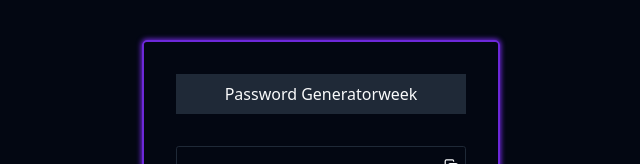
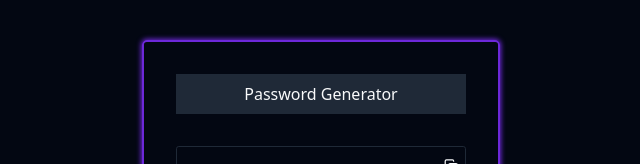
Before and after one commit to kaushiksahu18/PasswordGenerator, a React (Vite) app: page / in a window 1280 px wide. Shown: the top 164 px of the page, without its empty margins (319-959 px from the left). Built offline with nearby package versions, Linux system fonts and the light colour scheme.

Commit message:
link add to readme, App.tsx fix

```diff
--- a/src/App.tsx
+++ b/src/App.tsx
@@ -54,7 +54,7 @@ function App() {
         ref={mainRef}
       >
         <h1 className="bg-muted text-secondary-foreground text-center py-2">
-          Password Generator{passStrength.passStrength}
+          Password Generator
         </h1>
         <div id="container" className="flex flex-col justify-center gap-4">
           <div className="relative">
```
Also changed, not shown: 1 other file (tests, documents, lock files or other folders).
